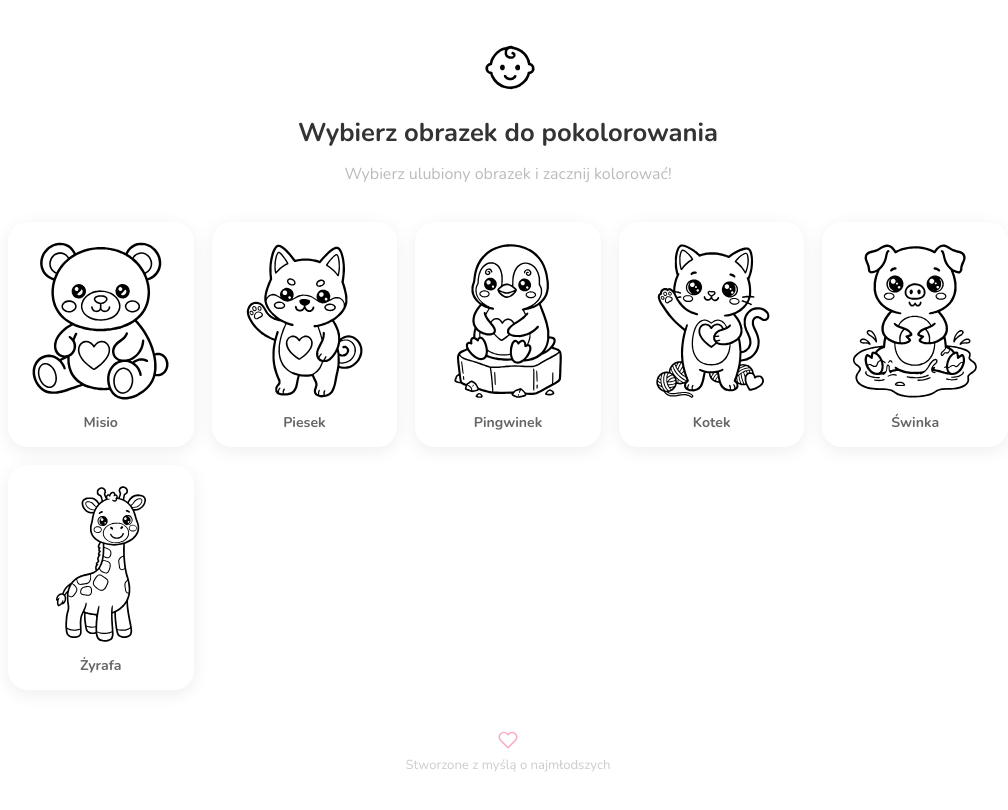
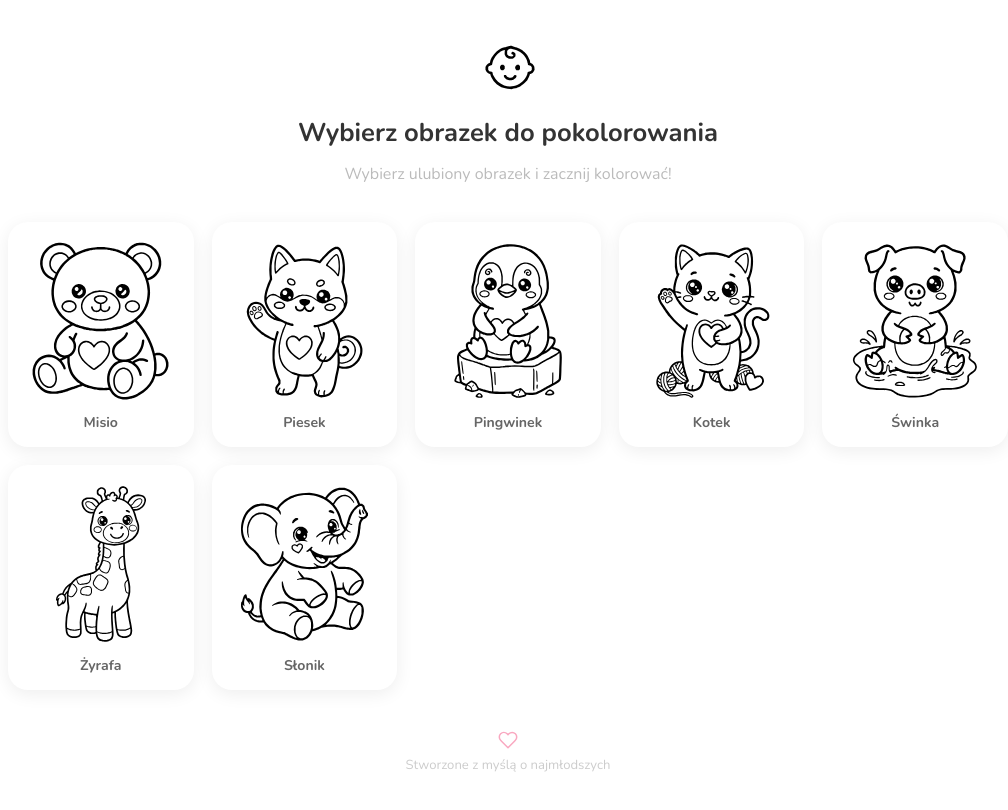
Before and after one commit to declnix/colorbook, a React (Vite) app: page /#/ in a window 1280 px wide. Shown: the top 810 px of the page, without its empty margins (132-1140 px from the left). Built offline with nearby package versions, Linux system fonts and the light colour scheme.

Commit message:
feat(images): add elephant coloring image

```diff
--- a/src/images.ts
+++ b/src/images.ts
@@ -11,4 +11,5 @@ export const IMAGES: ColoringImage[] = [
   { id: 'cat',      label: 'Kotek',     src: `${import.meta.env.BASE_URL}images/cat.svg` },
   { id: 'pig',      label: 'Świnka',    src: `${import.meta.env.BASE_URL}images/pig.svg` },
   { id: 'giraffe',  label: 'Żyrafa',    src: `${import.meta.env.BASE_URL}images/giraffe.svg` },
+  { id: 'elephant',  label: 'Słonik',      src: `${import.meta.env.BASE_URL}images/elephant.svg` },
 ]
```
Also changed, not shown: public/images/elephant.svg (added).
